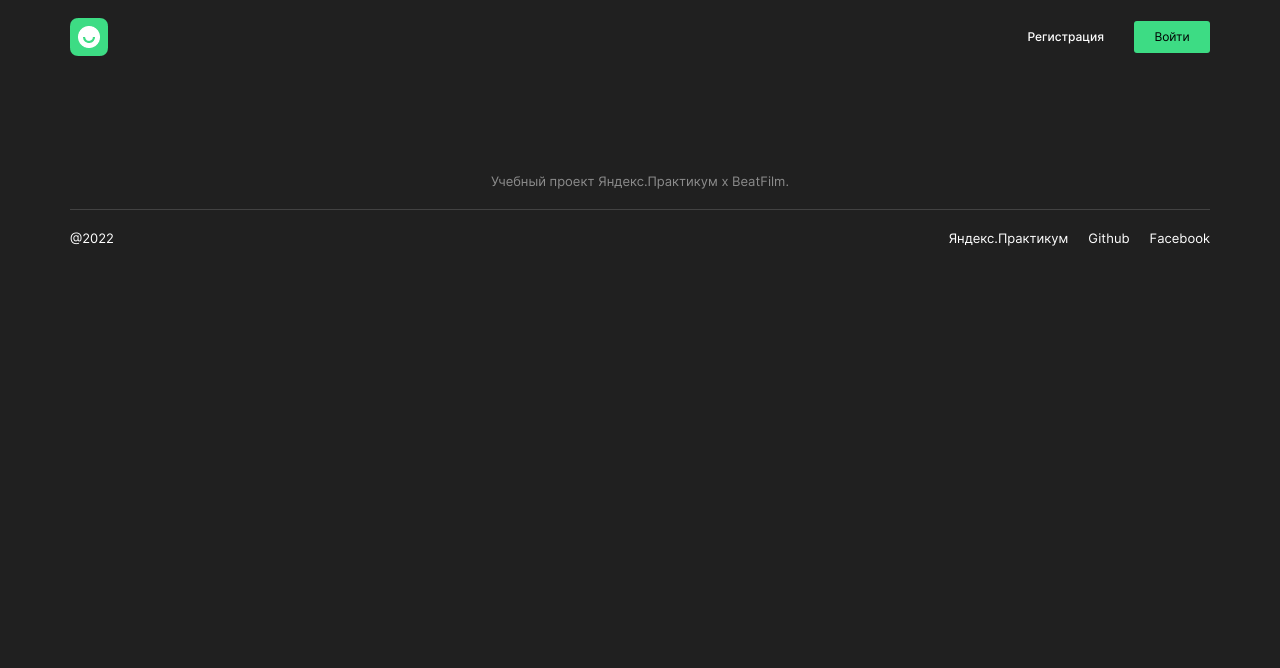
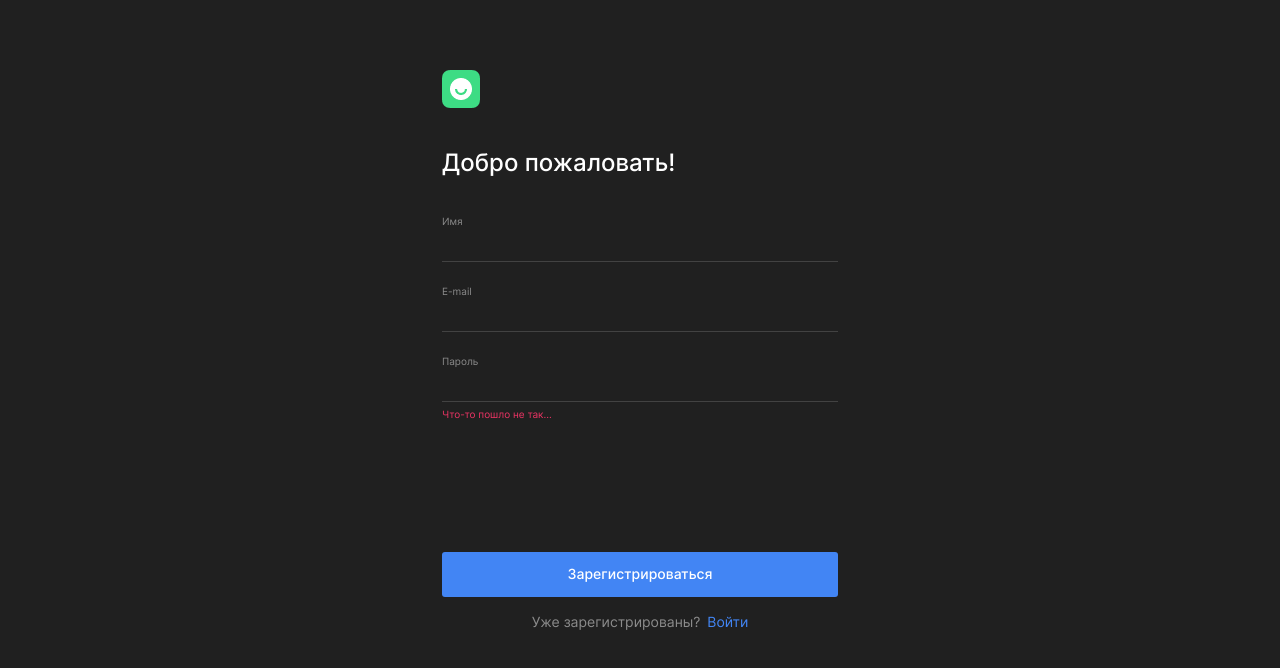
Before and after one commit to AntropovAG/movies-explorer-frontend, a React (Create React App) app: page /signup in a window 1280 px wide. Shown: the top 668 px of the page. Built offline with nearby package versions, Linux system fonts and the light colour scheme.

Commit message:
Added Login and Register

```diff
--- a/src/components/App/App.jsx
+++ b/src/components/App/App.jsx
@@ -1,4 +1,4 @@
-import { Route, Switch } from "react-router-dom"
+import { Route, Switch, useLocation } from "react-router-dom"
 import './App.css';
 import '../Header/Header'
 import '../Main/Main'
@@ -7,14 +7,19 @@ import Main from '../Main/Main';
 import Footer from '../Footer/Footer';
 import Movies from "../Movies/Movies";
 import SavedMovies from "../SavedMovies/SavedMovies";
+import Login from "../Login/Login";
+import Register from "../Register/Register";
 // import ProtectedRoute from "../ProtectedRiute/ProtectedRoute";
 
 function App() {
-
+  const location = useLocation();
 
   return (
     <div className='app'>
-      <Header/>
+      {(location.pathname === "/" ||
+      location.pathname === "/movies" ||
+      location.pathname === "/saved-movies" ||
+      location.pathname === "/profile") && <Header/>}
 
       <Switch>
         <Route exact path="/">
@@ -30,9 +35,26 @@ function App() {
         <Route exact path="/saved-movies">
           <SavedMovies/>
         </Route>
+
+        <Route exact path="/signup">
+          <Register/>
+        </Route>
+
+        <Route exact path="/signin">
+          <Login/>
+        </Route>
+
+        <Route exact path="/profile">
+          <Movies/>
+        </Route>
+
       </Switch>
 
-      <Footer/>
+      {(location.pathname === "/" ||
+      location.pathname === "/movies" ||
+      location.pathname === "/saved-movies") &&
+      <Footer/>}
+
     </div>
   );
 }
--- /dev/null
+++ b/src/components/Login/Login.css
@@ -0,0 +1,117 @@
+.login-form {
+  width: 396px;
+  display: flex;
+  flex-direction: column;
+  padding: 0;
+  margin: auto;
+}
+
+.login-form__icon {
+  width: 38px;
+  height: 38px;
+  margin-top: 70px;
+  background-image: url('../../images/header-logo.png');
+}
+
+.login-form__label {
+  font-style: normal;
+  font-weight: 500;
+  font-size: 24px;
+  line-height: 29px;
+  color: #FFFFFF;
+  padding: 40px 0 14px;
+  margin: 0;
+}
+
+.login-form__input-name {
+  font-style: normal;
+  font-weight: 400;
+  font-size: 10px;
+  line-height: 12px;
+  color: #8B8B8B;
+  padding: 24px 0 5px 0;
+  margin: 0;
+}
+
+.login-form__input-name:nth-of-type(2) {
+  padding-top: 5px;
+}
+
+.login-form__input {
+  height: 30px;
+  font-style: normal;
+  font-weight: 500;
+  font-size: 14px;
+  line-height: 17px;
+  color: #FFFFFF;
+  background-color: inherit;
+  border: none;
+  border-bottom: 1px solid #424242;
+  box-sizing: border-box;
+  padding: 0 0 10px 0;
+}
+
+.login-form__input:focus {
+  outline: none;
+  border-bottom: 1px solid #4285F4;;
+}
+
+.login-form__input-error {
+  height: 12px;
+  font-style: normal;
+  font-weight: 400;
+  font-size: 10px;
+  line-height: 12px;
+  color: #EE3465;
+  margin: 0;
+  padding: 6px 0 0;
+}
+
+.login-form__authorize-button {
+  font-style: normal;
+  font-weight: 500;
+  font-size: 14px;
+  line-height: 17px;
+  text-align: center;
+  color: #FFFFFF;
+  background-color: #4285F4;
+  border: none;
+  border-radius: 3px;
+  margin-top: 202px;
+  padding: 13px 0 15px;
+  cursor: pointer;
+  box-sizing: border-box;
+}
+
+.login-form__authorize-button:hover {
+  opacity: .6;
+  transition: .3s;
+}
+
+.login-form__subscription {
+  font-style: normal;
+  font-weight: 400;
+  font-size: 14px;
+  line-height: 17px;
+  text-align: center;
+  color: #8B8B8B;
+  margin: 0 auto;
+  padding: 16px 0 0;
+}
+
+.login-form__link {
+  text-decoration: none;
+  font-style: normal;
+  font-weight: 400;
+  font-size: 14px;
+  line-height: 17px;
+  text-align: center;
+  color: #4285F4;
+  margin: 0;
+  padding: 0 0 0 3px;
+}
+
+.login-form__link:hover {
+  opacity: .6;
+  transition: .3s;
+}
--- /dev/null
+++ b/src/components/Login/Login.jsx
@@ -0,0 +1,23 @@
+import React from 'react';
+import { Link } from 'react-router-dom';
+import './Login.css'
+
+function Login() {
+
+  return (
+    <form className="login-form" name="login">
+      <Link className='login-form__icon' to="/"></Link>
+      <h2 className="login-form__label">Рады видеть!</h2>
+      <p className="login-form__input-name">E-mail</p>
+      <input className="login-form__input" id="email-input" type="email" name="email" placeholder='' required/>
+      <span className="login-form__input-error email-input-error"></span>
+      <p className="login-form__input-name">Пароль</p>
+      <input className="login-form__input" id="password-input" type="password" name="password" placeholder='' required minLength="2" maxLength="40"/>
+      <span className="login-form__input-error"></span>
+      <button className="login-form__authorize-button" type="submit">Войти</button>
+      <p className="login-form__subscription">Ещё не зарегистрированы? <Link to="/signup" className="login-form__link">Регистрация</Link></p>
+    </form>
+  )
+}
+
+export default Login
--- a/src/components/Movies/SearchForm/SearchForm.css
+++ b/src/components/Movies/SearchForm/SearchForm.css
@@ -44,6 +44,10 @@
   box-sizing: border-box;
 }
 
+.search-form__input:focus {
+  outline: none;
+}
+
 .search-form__button {
   width: 34px;
   height: 34px;
--- /dev/null
+++ b/src/components/Register/Register.css
@@ -0,0 +1,117 @@
+.register-form {
+  width: 396px;
+  display: flex;
+  flex-direction: column;
+  padding: 0;
+  margin: auto;
+}
+
+.register-form__icon {
+  width: 38px;
+  height: 38px;
+  margin-top: 70px;
+  background-image: url('../../images/header-logo.png');
+}
+
+.register-form__label {
+  font-style: normal;
+  font-weight: 500;
+  font-size: 24px;
+  line-height: 29px;
+  color: #FFFFFF;
+  padding: 40px 0 14px;
+  margin: 0;
+}
+
+.register-form__input-name {
+  font-style: normal;
+  font-weight: 400;
+  font-size: 10px;
+  line-height: 12px;
+  color: #8B8B8B;
+  padding: 24px 0 5px 0;
+  margin: 0;
+}
+
+.register-form__input-name:nth-of-type(2), .register-form__input-name:nth-of-type(3) {
+  padding-top: 5px;
+}
+
+.register-form__input {
+  height: 30px;
+  font-style: normal;
+  font-weight: 500;
+  font-size: 14px;
+  line-height: 17px;
+  color: #FFFFFF;
+  background-color: inherit;
+  border: none;
+  border-bottom: 1px solid #424242;
+  box-sizing: border-box;
+  padding: 0 0 10px 0;
+}
+
+.register-form__input:focus {
+  outline: none;
+  border-bottom: 1px solid #4285F4;;
+}
+
+.register-form__input-error {
+  height: 12px;
+  font-style: normal;
+  font-weight: 400;
+  font-size: 10px;
+  line-height: 12px;
+  color: #EE3465;
+  margin: 0;
+  padding: 6px 0 0;
+}
+
+.register-form__authorize-button {
+  font-style: normal;
+  font-weight: 500;
+  font-size: 14px;
+  line-height: 17px;
+  text-align: center;
+  color: #FFFFFF;
+  background-color: #4285F4;
+  border: none;
+  border-radius: 3px;
+  margin-top: 132px;
+  padding: 13px 0 15px;
+  cursor: pointer;
+  box-sizing: border-box;
+}
+
+.register-form__authorize-button:hover {
+  opacity: .6;
+  transition: .3s;
+}
+
+.register-form__subscription {
+  font-style: normal;
+  font-weight: 400;
+  font-size: 14px;
+  line-height: 17px;
+  text-align: center;
+  color: #8B8B8B;
+  margin: 0;
+  padding: 16px 0 0;
+}
+
+.register-form__link {
+  text-decoration: none;
+  font-style: normal;
+  font-weight: 400;
+  font-size: 14px;
+  line-height: 17px;
+  text-align: center;
+  color: #4285F4;
+  margin: 0;
+  padding: 0 0 0 3px;
+}
+
+.register-form__link:hover {
+  opacity: .6;
+  transition: .3s;
+}
--- /dev/null
+++ b/src/components/Register/Register.jsx
@@ -0,0 +1,26 @@
+import React from 'react';
+import { Link } from 'react-router-dom';
+import './Register.css'
+
+function Register() {
+
+  return (
+    <form className="register-form" name="register">
+      <Link className='register-form__icon' to="/"></Link>
+      <h2 className="register-form__label">Добро пожаловать!</h2>
+      <p className="register-form__input-name">Имя</p>
+      <input className="register-form__input" id="name-input" type="email" name="email" placeholder='' required/>
+      <span className="register-form__input-error email-input-error"></span>
+      <p className="register-form__input-name">E-mail</p>
+      <input className="register-form__input" id="email-input" type="email" name="email" placeholder='' required/>
+      <span className="register-form__input-error email-input-error"></span>
+      <p className="register-form__input-name">Пароль</p>
+      <input className="register-form__input" id="password-input" type="password" name="password" placeholder='' required minLength="2" maxLength="40"/>
+      <span className="register-form__input-error">Что-то пошло не так...</span>
+      <button className="register-form__authorize-button" type="submit">Зарегистрироваться</button>
+      <p className="register-form__subscription">Уже зарегистрированы? <Link to="/signin" className="register-form__link">Войти</Link></p>
+    </form>
+  )
+}
+
+export default Register
--- a/src/components/SavedMovies/MoviesCardList/MoviesCardList.css
+++ b/src/components/SavedMovies/MoviesCardList/MoviesCardList.css
@@ -3,6 +3,9 @@
   flex-direction: column;
   max-width: 1140px;
   margin: 0 auto;
+}
+
+.card-list_no-button {
   padding-bottom: 170px;
 }
 
--- a/src/components/SavedMovies/MoviesCardList/MoviesCardList.jsx
+++ b/src/components/SavedMovies/MoviesCardList/MoviesCardList.jsx
@@ -4,7 +4,7 @@ import './MoviesCardList.css'
 
 function MoviesCardList() {
   return (
-    <div className="card-list">
+    <div className="card-list card-list_no-button">
       <ul className='card-list__container'>
       <MovieCard/>
       <MovieCard/>
```
